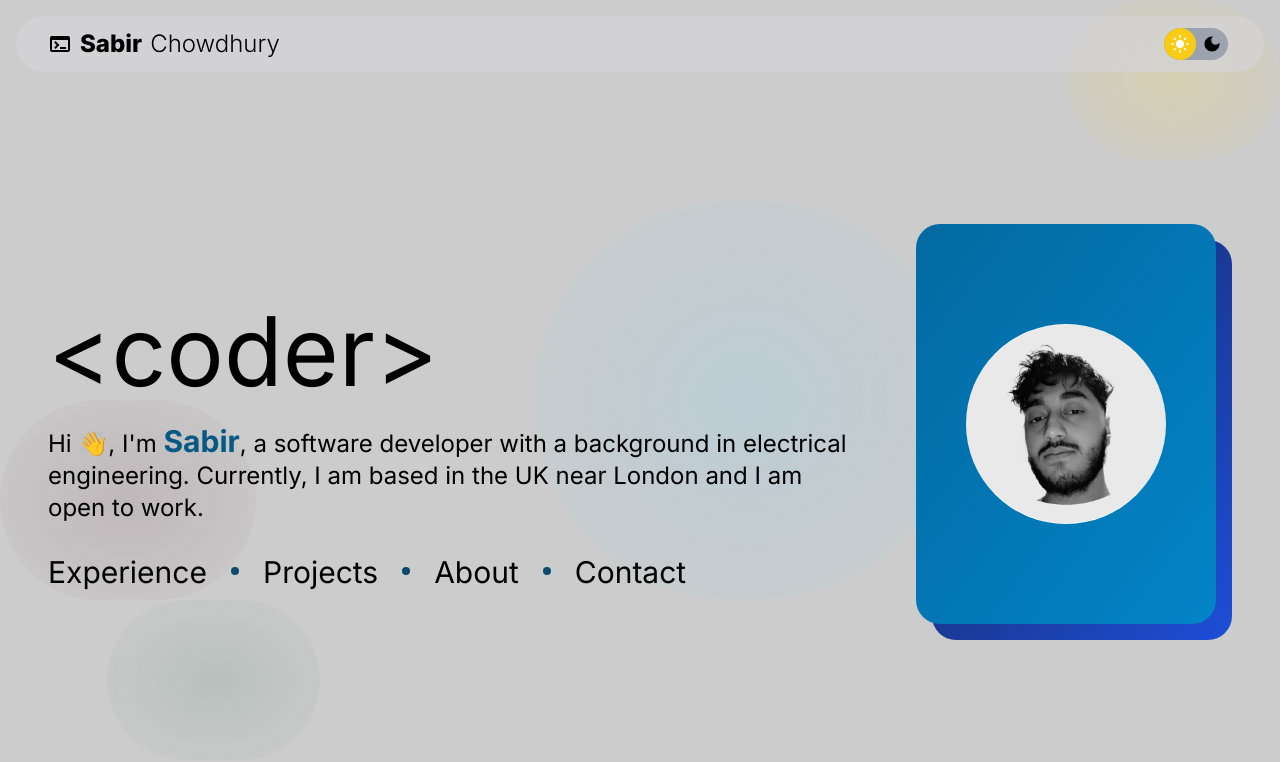
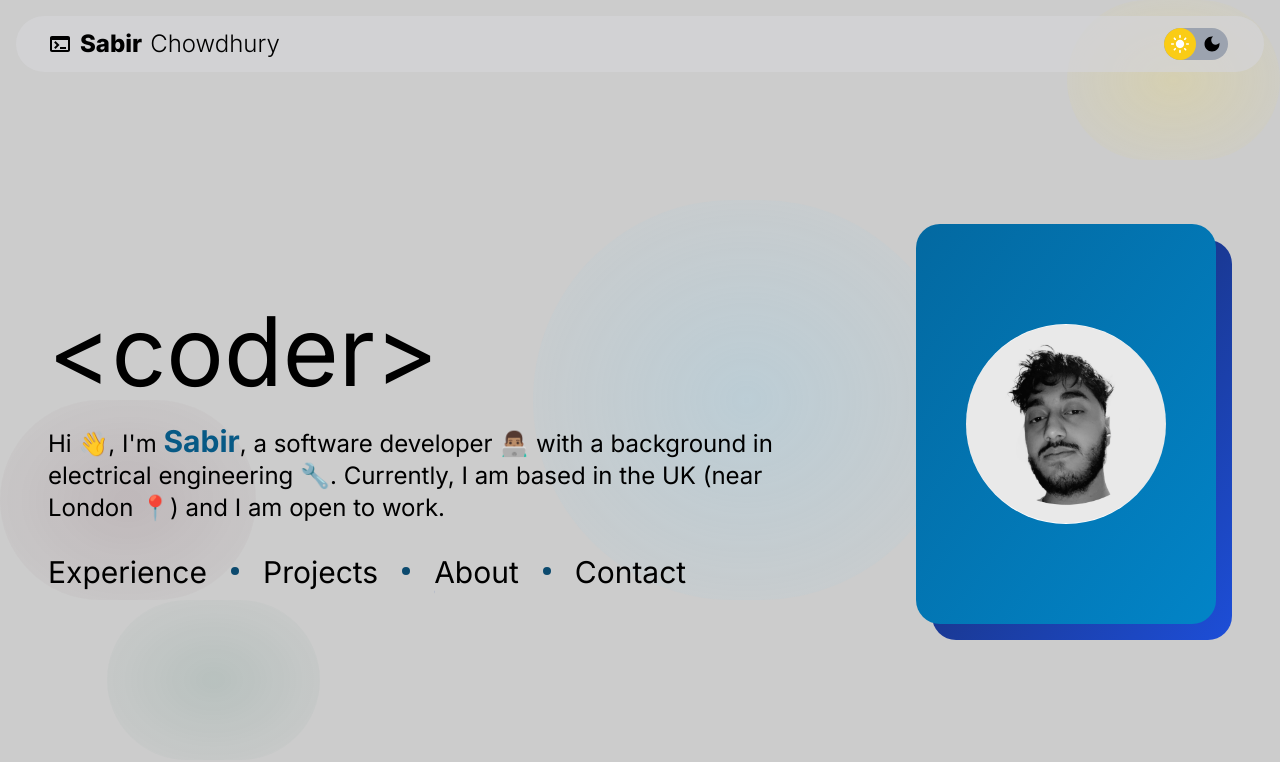
Before and after one commit to sabirchowdhury/portfolio-website, a Next.js app: page / in a window 1280 px wide. Shown: the top 762 px of the page. Built offline with nearby package versions, Linux system fonts and the light colour scheme.

Commit message:
add emojis

```diff
--- a/app/page.tsx
+++ b/app/page.tsx
@@ -37,9 +37,9 @@ export default function Home() {
               <b className="text-2xl md:text-3xl dark:text-emerald-600 text-sky-800">
                 Sabir
               </b>
-              , a software developer with a background in electrical
-              engineering. Currently, I am based in the UK near London and I am
-              open to work.
+              , a software developer 👨🏽‍💻 with a background in electrical
+              engineering 🔧. Currently, I am based in the UK (near London 📍)
+              and I am open to work.
             </p>
             <div
               className={classNames(
```
